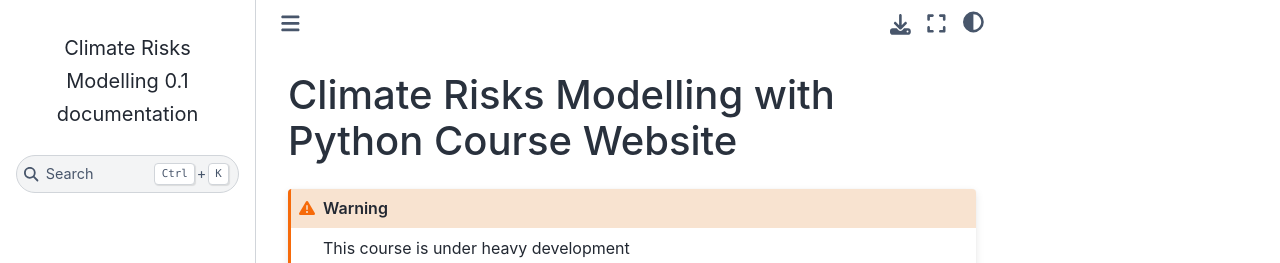
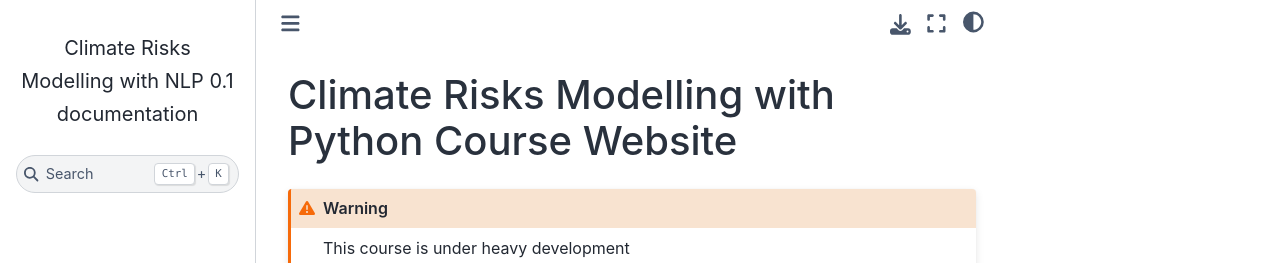
Before and after one commit to tlorans/ClimateRisks, a Sphinx documentation site: the page built from docs/source/index.md, in a window 1280 px wide. Shown: the top 263 px of the page. Built offline with Sphinx 7.4.7 and the Sphinx Book theme 1.1.4, drawn with Linux system fonts in a browser that asks for light colours.

Commit message:
changed title

```diff
--- a/docs/source/conf.py
+++ b/docs/source/conf.py
@@ -6,7 +6,7 @@
 # -- Project information -----------------------------------------------------
 # https://www.sphinx-doc.org/en/master/usage/configuration.html#project-information
 
-project = 'Climate Risks Modelling'
+project = 'Climate Risks Modelling with NLP'
 copyright = '2022, Thomas Lorans'
 author = 'Thomas Lorans'
 release = '0.1'
```
